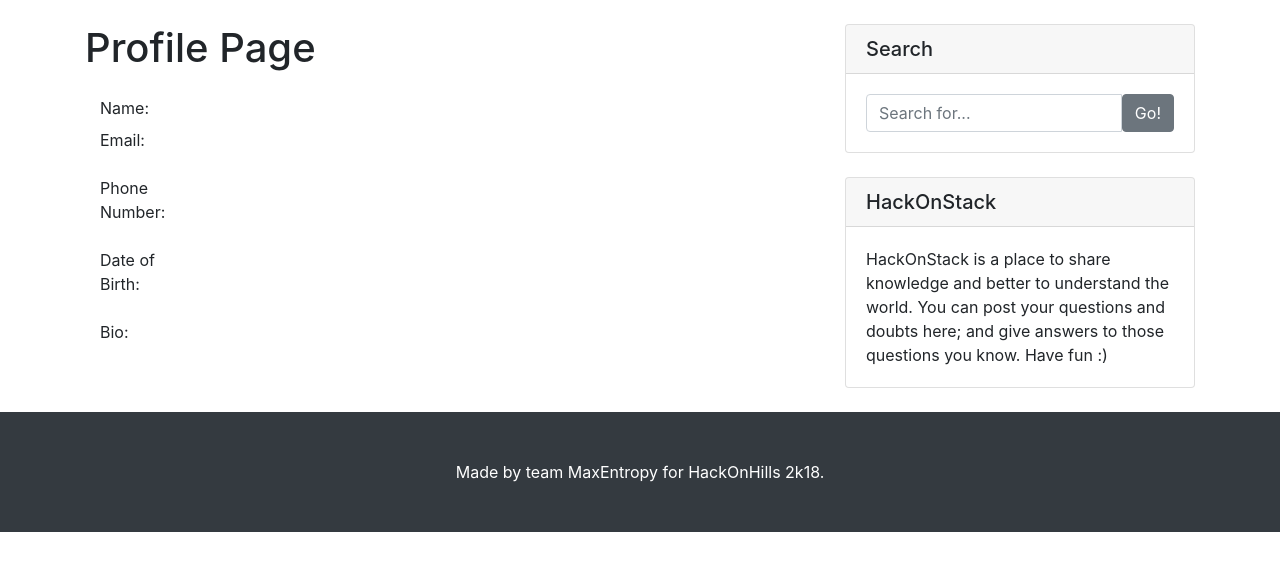
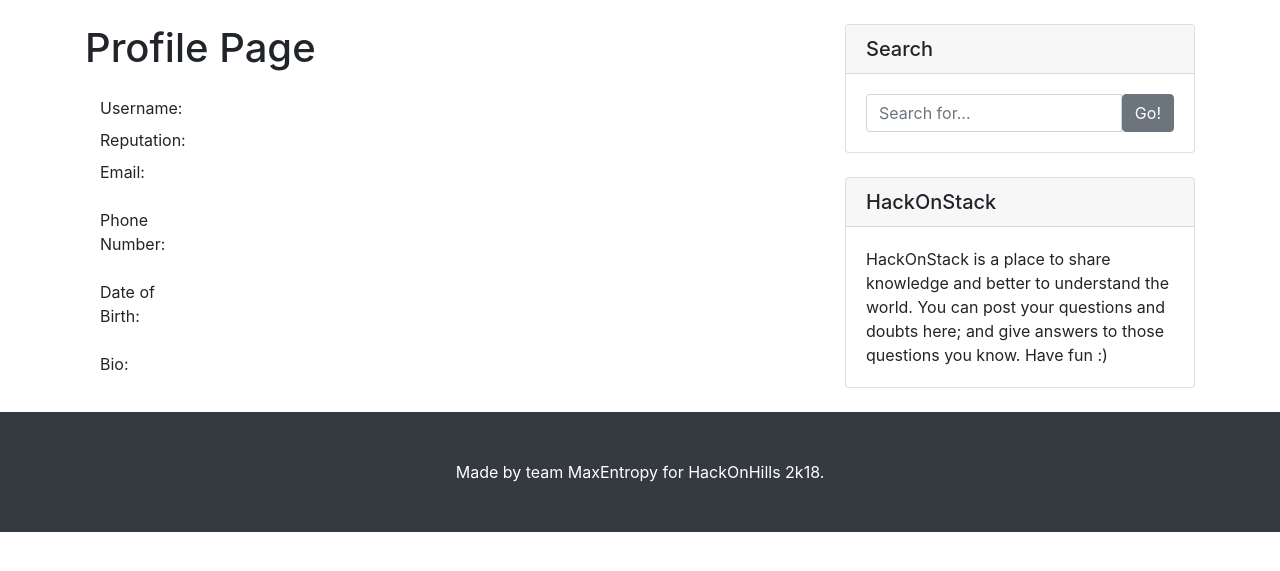
Before and after one commit to krkartikay/HackOnStack, a Flask app: template templates/profile.html in a window 1280 px wide. Shown: the part 56-627 px from the top of the page. Run offline with Flask 2, Linux system fonts and the light colour scheme; the template is opened without the code that fills it, so the values that code supplies are empty; some libraries are stand-ins or nearby versions.

Commit message:
added reputation system

```diff
--- a/models/Users.py
+++ b/models/Users.py
@@ -9,3 +9,4 @@ class User(db.Model):
     phone_no = db.Column(db.String(13))
     bio = db.Column(db.String(1000))
     dob = db.Column(db.DateTime, nullable=False)
+    reputation = db.Column(db.Integer, default=100)
--- a/templates/profile.html
+++ b/templates/profile.html
@@ -6,9 +6,15 @@
 {% block content %}
 <div class="container">
   <div class="row">
-    <label class="col-sm-2" for="name">Name:</label>
+    <label class="col-sm-2" for="name">Username:</label>
     <div class="col-sm-10">
       <label for="name">{{user.username}}</label>
+    </div>
+  </div>
+  <div class="row">
+    <label class="col-sm-2" for="name">Reputation:</label>
+    <div class="col-sm-10">
+      <label for="name">{{user.reputation}}</label>
     </div>
   </div>
 
```
Also changed, not shown: vote_system.py (+8 -0 lines).
